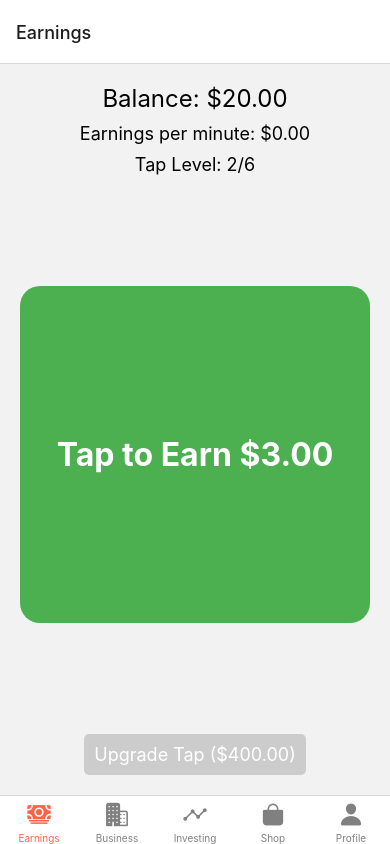
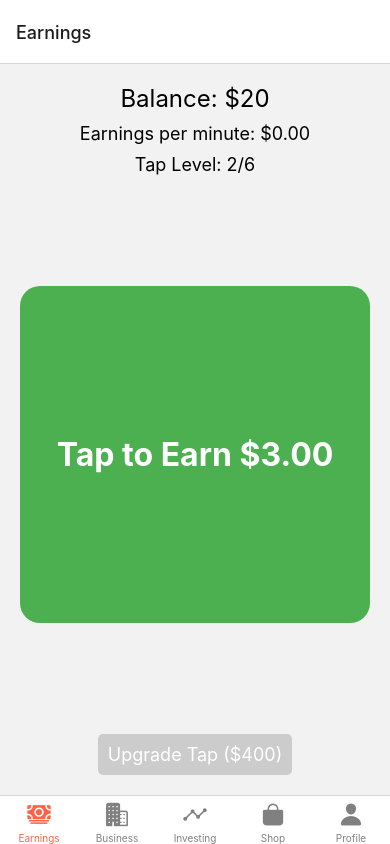
Before and after one commit to demirsergen/get-rich, a React Native app: screen /Earnings in a window 390 px wide. Built offline with nearby package versions, Linux system fonts and the light colour scheme.

Commit message:
format numbers in earning screen

```diff
--- a/screens/EarningsScreen.js
+++ b/screens/EarningsScreen.js
@@ -8,6 +8,7 @@ import {
   Alert,
 } from 'react-native';
 import { useGameContext } from '../GameContext';
+import { formatNumber } from '../utility/formatNumber';
 
 const windowHeight = Dimensions.get('window').height;
 
@@ -45,7 +46,7 @@ export default function EarningsScreen() {
     <View style={styles.container}>
       <View style={styles.topSection}>
         <Text style={styles.balance}>
-          Balance: ${balance.toFixed(2)}
+          Balance: ${formatNumber(balance)}
         </Text>
         <Text style={styles.hourlyEarnings}>
           Earnings per minute: $
@@ -74,12 +75,12 @@ export default function EarningsScreen() {
           ]}
           onPress={handleUpgradeTap}
           disabled={balance < tapUpgradeCost}
-          accessibilityLabel={`Upgrade tap for ${tapUpgradeCost.toFixed(
-            2
+          accessibilityLabel={`Upgrade tap for ${formatNumber(
+            tapUpgradeCost
           )} dollars`}
         >
           <Text style={styles.upgradeButtonText}>
-            Upgrade Tap (${tapUpgradeCost.toFixed(2)})
+            Upgrade Tap (${formatNumber(tapUpgradeCost)})
           </Text>
         </TouchableOpacity>
       )}
```
